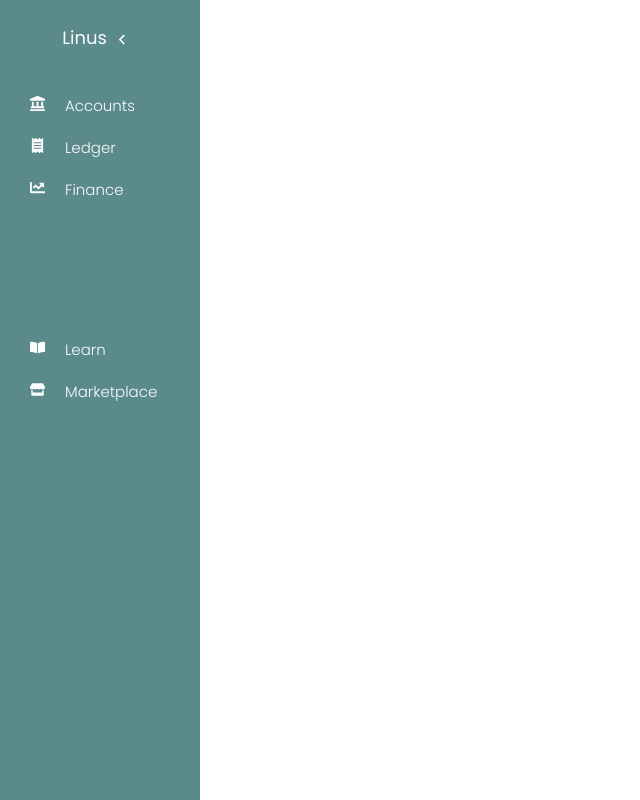
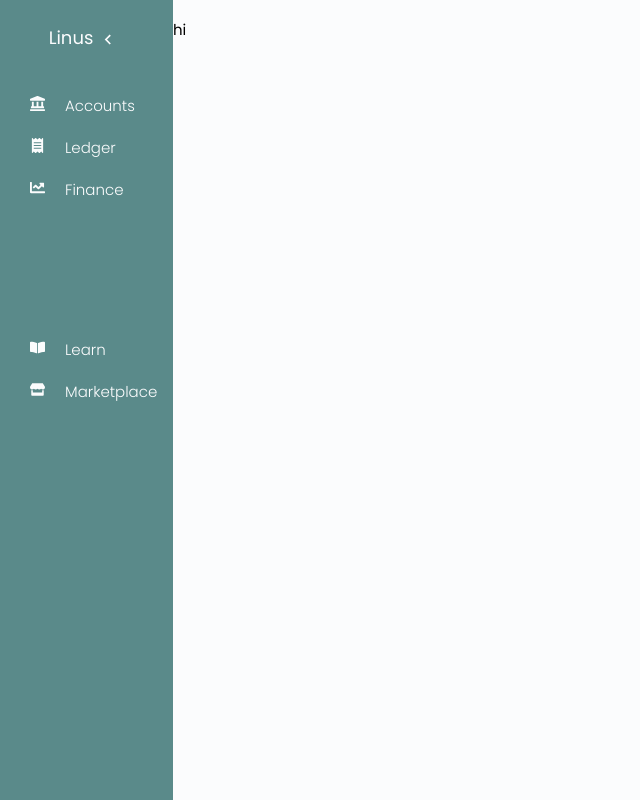
Before and after one commit to justindaiello/dashboard_mockup, a React (Create React App) app: page / in a window 1280 px wide. Shown: the whole page, without its empty margins (0-640 px from the left). Built offline with nearby package versions, Linux system fonts and the light colour scheme.

Commit message:
Added the basic outline of the main section.

```diff
--- a/src/App.js
+++ b/src/App.js
@@ -3,12 +3,14 @@ import './App.css';
 import { ThemeProvider } from 'styled-components';
 import theme from './theme/Theme';
 import Nav from './components/nav/Nav';
+import Main from './components/main/Main';
 
 function App() {
   return (
     <ThemeProvider theme={theme}>
       <div id="main-app-container">
         <Nav />
+        <Main />
       </div>
     </ThemeProvider>
   );
--- /dev/null
+++ b/src/components/main/Main.js
@@ -0,0 +1,12 @@
+import React from 'react';
+import { StyledMain } from './MainStyles';
+
+function Main() {
+  return (
+    <StyledMain>
+      <p>hi</p>
+    </StyledMain>
+  );
+}
+
+export default Main;
--- /dev/null
+++ b/src/components/main/MainStyles.js
@@ -0,0 +1,11 @@
+import styled from 'styled-components';
+
+const StyledMain = styled.main`
+  background-color: ${props => props.theme.white};
+  height: 100%;
+  width: 100%;
+  overflow-y: scroll;
+  position: relative;
+`;
+
+export { StyledMain };
```
